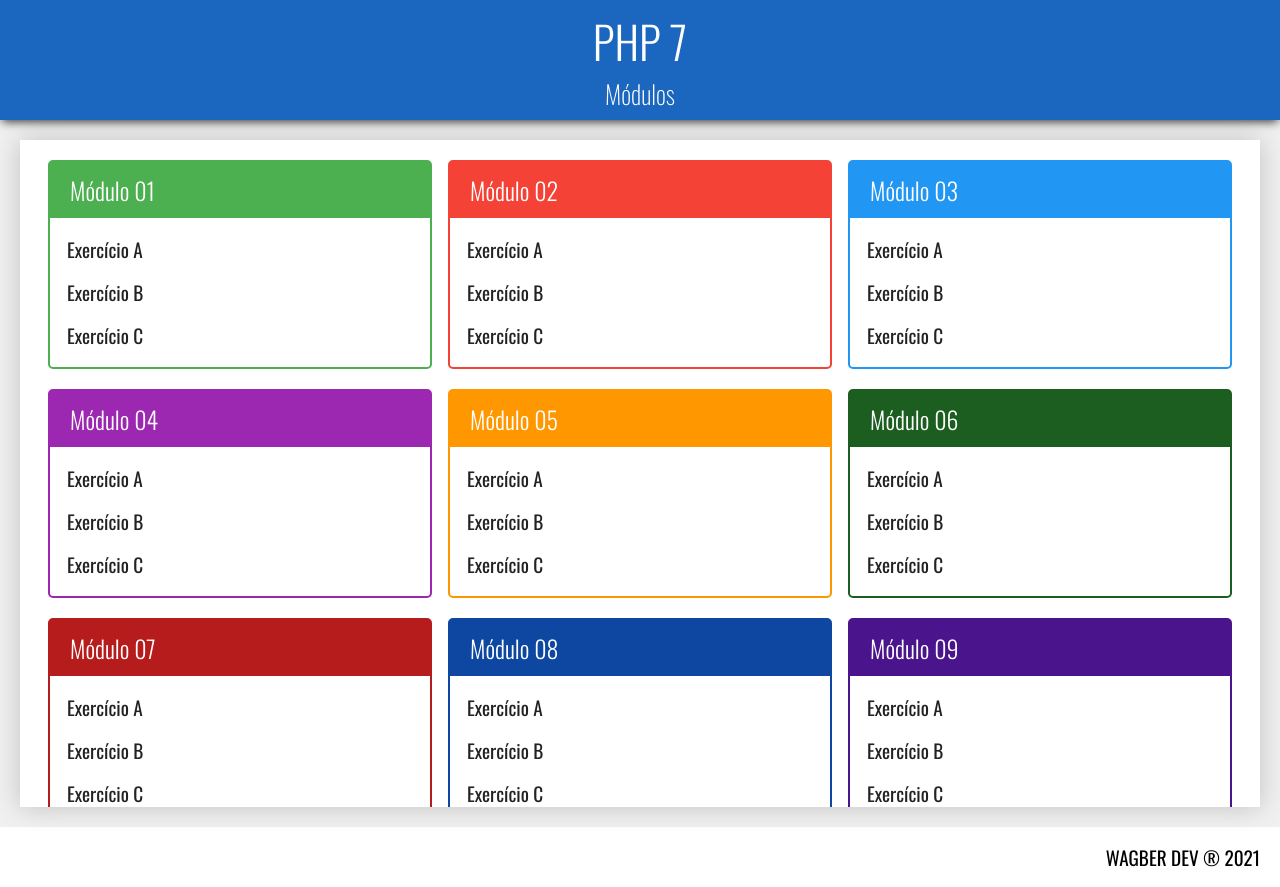
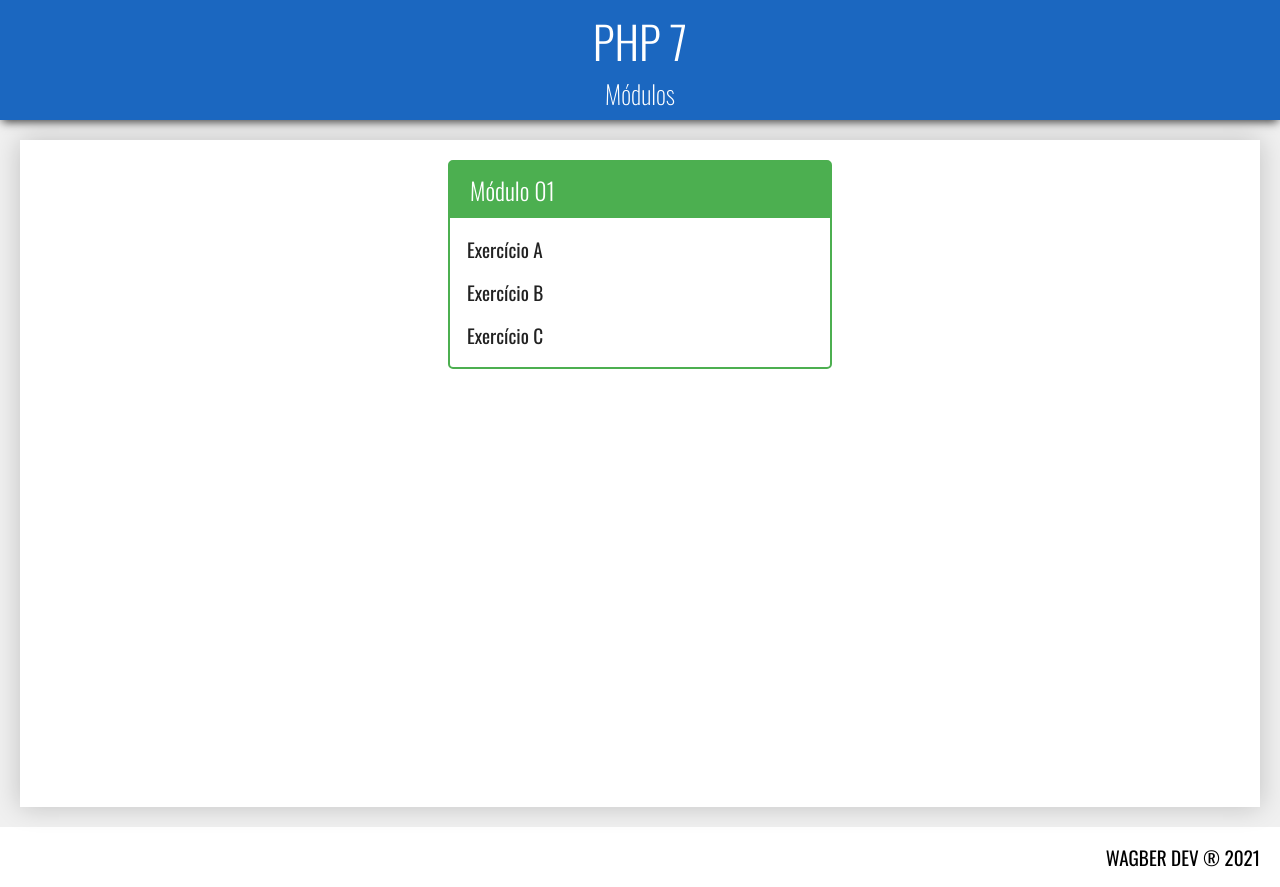
Before and after one commit to wagber/projetoModuloEstudoWeb, a PHP site: page / in a window 1280 px wide. Run offline with PHP 8.4, Linux system fonts and the light colour scheme.

Commit message:
Modificado o arquivo index.php

```diff
--- a/index.php
+++ b/index.php
@@ -22,70 +22,6 @@
                         <li><a href="#">Exercício C</a></li>
                     </ul>
                 </div>
-                <div class="modulo vermelho">
-                    <h3>Módulo 02</h3>
-                    <ul>
-                        <li><a href="#">Exercício A</a></li>
-                        <li><a href="#">Exercício B</a></li>
-                        <li><a href="#">Exercício C</a></li>
-                    </ul>
-                </div>
-                <div class="modulo azul">
-                    <h3>Módulo 03</h3>
-                    <ul>
-                        <li><a href="#">Exercício A</a></li>
-                        <li><a href="#">Exercício B</a></li>
-                        <li><a href="#">Exercício C</a></li>
-                    </ul>
-                </div>
-                <div class="modulo roxo">
-                    <h3>Módulo 04</h3>
-                    <ul>
-                        <li><a href="#">Exercício A</a></li>
-                        <li><a href="#">Exercício B</a></li>
-                        <li><a href="#">Exercício C</a></li>
-                    </ul>
-                </div>
-                <div class="modulo laranja">
-                    <h3>Módulo 05</h3>
-                    <ul>
-                        <li><a href="#">Exercício A</a></li>
-                        <li><a href="#">Exercício B</a></li>
-                        <li><a href="#">Exercício C</a></li>
-                    </ul>
-                </div>
-                <div class="modulo verde-escuro">
-                    <h3>Módulo 06</h3>
-                    <ul>
-                        <li><a href="#">Exercício A</a></li>
-                        <li><a href="#">Exercício B</a></li>
-                        <li><a href="#">Exercício C</a></li>
-                    </ul>
-                </div>
-                <div class="modulo vermelho-escuro">
-                    <h3>Módulo 07</h3>
-                    <ul>
-                        <li><a href="#">Exercício A</a></li>
-                        <li><a href="#">Exercício B</a></li>
-                        <li><a href="#">Exercício C</a></li>
-                    </ul>
-                </div>
-                <div class="modulo azul-escuro">
-                    <h3>Módulo 08</h3>
-                    <ul>
-                        <li><a href="#">Exercício A</a></li>
-                        <li><a href="#">Exercício B</a></li>
-                        <li><a href="#">Exercício C</a></li>
-                    </ul>
-                </div>
-                <div class="modulo roxo-escuro">
-                    <h3>Módulo 09</h3>
-                    <ul>
-                        <li><a href="#">Exercício A</a></li>
-                        <li><a href="#">Exercício B</a></li>
-                        <li><a href="#">Exercício C</a></li>
-                    </ul>
-                </div>
             </nav>
         </div>
     </main>
```
